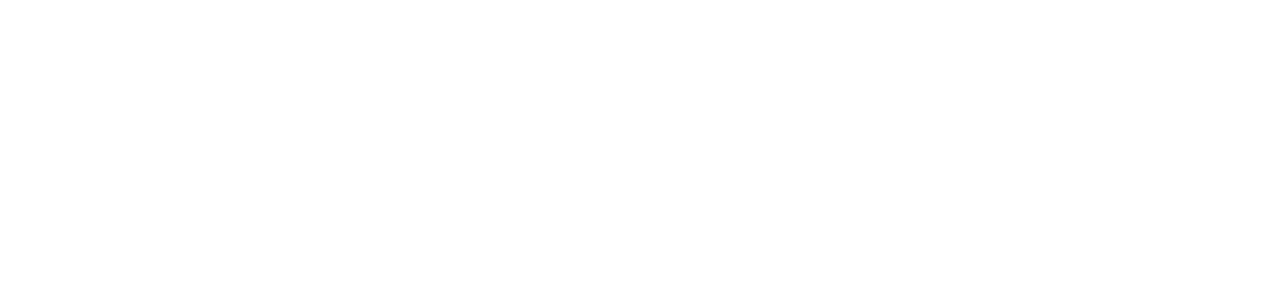
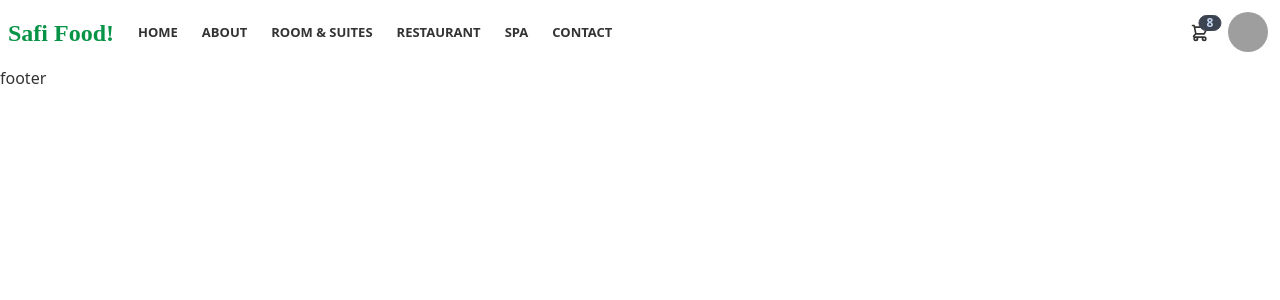
Before and after one commit to Safiul-Azam/food-ordering-nextjs, a Next.js app: page / in a window 1280 px wide. Shown: the top 300 px of the page. Built offline with nearby package versions, Linux system fonts and the light colour scheme; grey boxes are pictures that could not be loaded.

Commit message:
added navbar from daisy ui

```diff
--- /dev/null
+++ b/components/Footer.jsx
@@ -0,0 +1,9 @@
+function Footer() {
+    return (
+        <div>
+            footer
+        </div>
+    );
+}
+
+export default Footer;
--- /dev/null
+++ b/components/Layout.jsx
@@ -0,0 +1,14 @@
+import Footer from "./Footer";
+import Navbar from "./Navbar";
+
+function Layout({children}) {
+    return (
+        <>
+            <Navbar/>
+            {children}
+            <Footer/>
+        </>
+    );
+}
+
+export default Layout;
--- /dev/null
+++ b/components/Navbar.jsx
@@ -0,0 +1,87 @@
+function Navbar() {
+  const menu = (
+    <>
+      <li>HOME</li>
+      <li>ABOUT</li>
+      <li>ROOM & SUITES</li>
+      <li>RESTAURANT</li>
+      <li>SPA</li>
+      <li>CONTACT</li>
+    </>
+  );
+  return (
+    <div className="">
+      <div className="navbar container mx-auto flex justify-between">
+        <div className="space-x-6">
+          <a className="text-primary font-extrabold text-2xl">Safi Food!</a>
+
+          {menu}
+
+        </div>
+        <div className="flex-none">
+          <div className="dropdown dropdown-end">
+            <label tabIndex={0} className="btn btn-ghost btn-circle">
+              <div className="indicator">
+                <svg
+                  xmlns="http://www.w3.org/2000/svg"
+                  className="h-5 w-5"
+                  fill="none"
+                  viewBox="0 0 24 24"
+                  stroke="currentColor"
+                >
+                  <path
+                    strokeLinecap="round"
+                    strokeLinejoin="round"
+                    strokeWidth="2"
+                    d="M3 3h2l.4 2M7 13h10l4-8H5.4M7 13L5.4 5M7 13l-2.293 2.293c-.63.63-.184 1.707.707 1.707H17m0 0a2 2 0 100 4 2 2 0 000-4zm-8 2a2 2 0 11-4 0 2 2 0 014 0z"
+                  />
+                </svg>
+                <span className="badge badge-sm indicator-item">8</span>
+              </div>
+            </label>
+            <div
+              tabIndex={0}
+              className="mt-3 card card-compact dropdown-content w-52 bg-base-100 shadow"
+            >
+              <div className="card-body">
+                <span className="font-bold text-lg">8 Items</span>
+                <span className="text-info">Subtotal: $999</span>
+                <div className="card-actions">
+                  <button className="btn btn-primary btn-block">
+                    View cart
+                  </button>
+                </div>
+              </div>
+            </div>
+          </div>
+          <div className="dropdown dropdown-end">
+            <label tabIndex={0} className="btn btn-ghost btn-circle avatar">
+              <div className="w-10 rounded-full">
+                <img src="https://placeimg.com/80/80/people" />
+              </div>
+            </label>
+            <ul
+              tabIndex={0}
+              className="menu menu-compact dropdown-content mt-3 p-2 shadow bg-base-100 rounded-box w-52"
+            >
+              <li>
+                <a className="justify-between">
+                  Profile
+                  <span className="badge">New</span>
+                </a>
+              </li>
+              <li>
+                <a>Settings</a>
+              </li>
+              <li>
+                <a>Logout</a>
+              </li>
+            </ul>
+          </div>
+        </div>
+      </div>
+    </div>
+  );
+}
+
+export default Navbar;
--- a/package.json
+++ b/package.json
@@ -9,9 +9,11 @@
     "lint": "next lint"
   },
   "dependencies": {
+    "daisyui": "^2.31.0",
     "next": "12.3.1",
     "react": "18.2.0",
-    "react-dom": "18.2.0"
+    "react-dom": "18.2.0",
+    "react-icons": "^4.4.0"
   },
   "devDependencies": {
     "autoprefixer": "^10.4.12",
--- a/pages/_app.js
+++ b/pages/_app.js
@@ -1,7 +1,12 @@
-import '../styles/globals.css'
+import Layout from "../components/Layout";
+import "../styles/globals.css";
 
 function MyApp({ Component, pageProps }) {
-  return <Component {...pageProps} />
+  return (
+    <Layout>
+      <Component {...pageProps} />
+    </Layout>
+  );
 }
 
-export default MyApp
+export default MyApp;
--- a/styles/globals.css
+++ b/styles/globals.css
@@ -1,3 +1,19 @@
 @tailwind base;
 @tailwind components;
 @tailwind utilities;
+@import url('https://fonts.googleapis.com/css2?family=Open+Sans:wght@300;400;500;600&display=swap');
+@import url('https://fonts.googleapis.com/css2?family=Bungee+Spice&display=swap');
+h2,
+p,
+h3,
+h5,li{
+  font-family: 'Open Sans', sans-serif;
+}
+a,h4{
+  font-family: 'Bungee Spice', cursive;
+}
+li{
+  list-style: none;
+  font-size: 13px;
+  font-weight: 700;
+}
--- a/tailwind.config.js
+++ b/tailwind.config.js
@@ -4,8 +4,23 @@
     "./pages/**/*.{js,ts,jsx,tsx}",
     "./components/**/*.{js,ts,jsx,tsx}",
   ],
+  daisyui: {
+    themes: [
+      {
+        foodOrdering: {
+          primary: "#079447",
+          secondary: "#EEAC00",
+          accent: "#1E1D23",
+          neutral: "#3d4451",
+          "base-100": "#ffffff",
+        },
+      },
+      "dark",
+      "cupcake",
+    ],
+  },
   theme: {
     extend: {},
   },
-  plugins: [],
-}
+  plugins: [require("daisyui")],
+};
```
Also changed, not shown: 2 other files (tests, documents, lock files or other folders).
